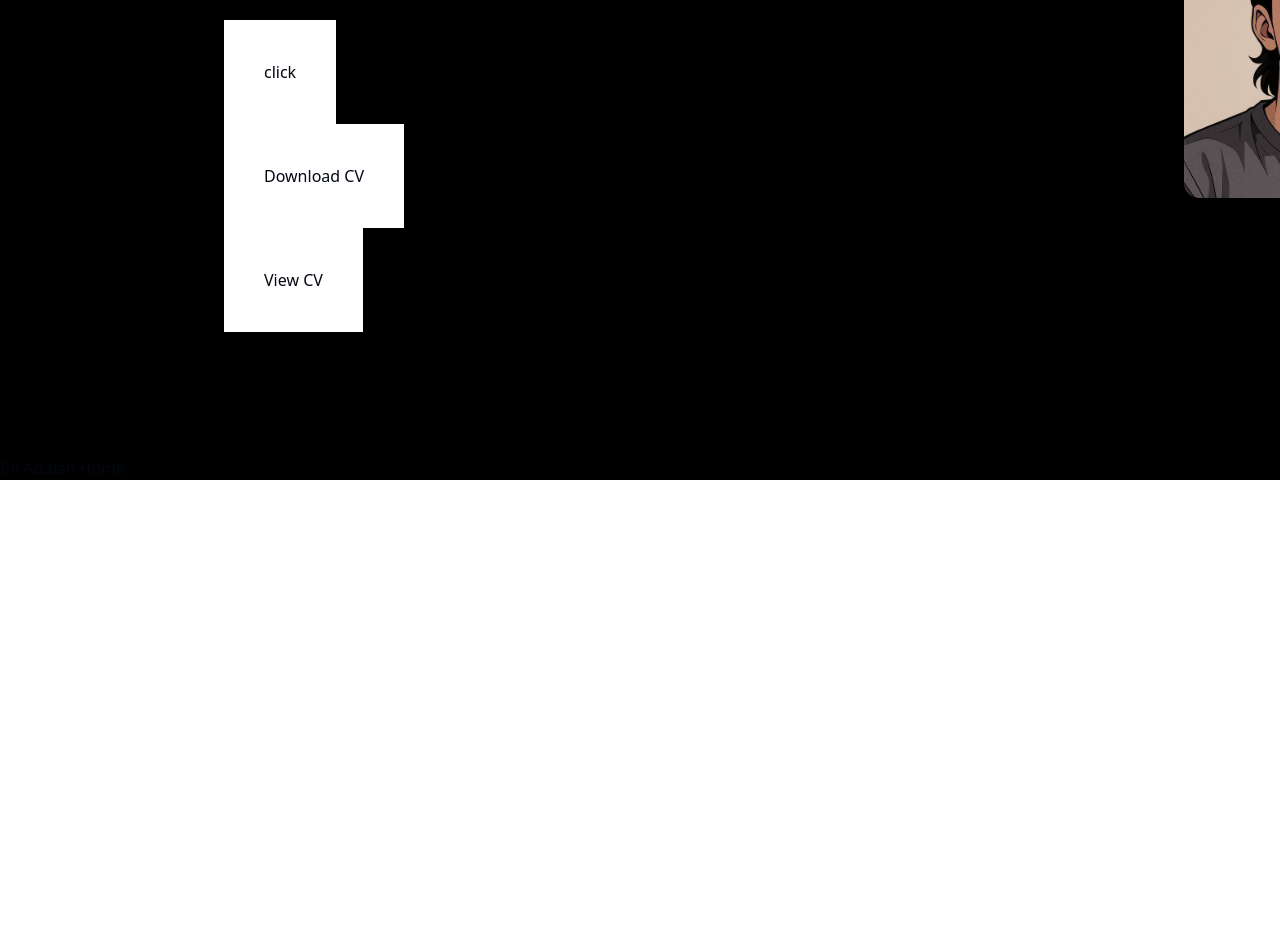
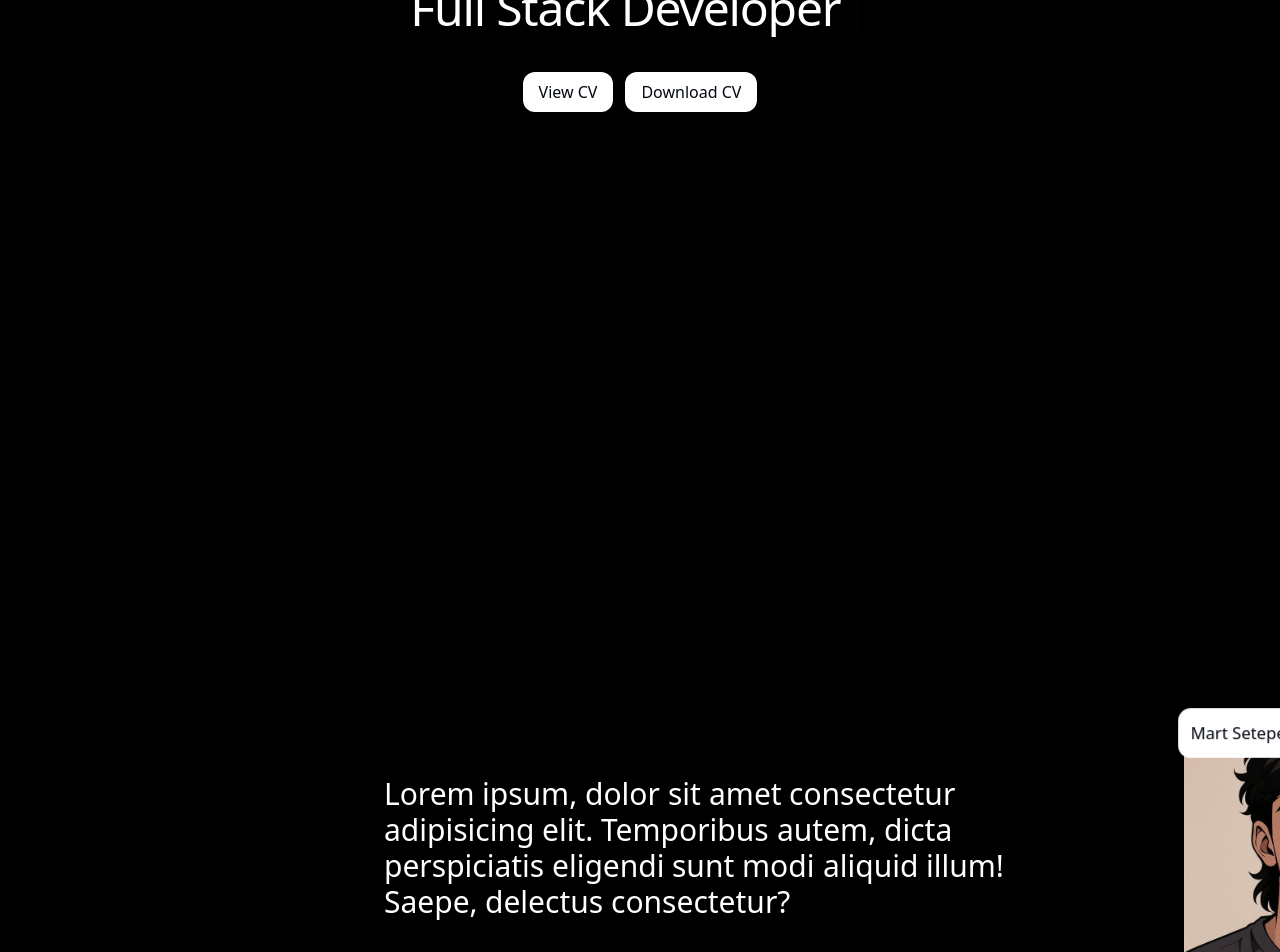
Before and after one commit to atmr03/porfolio25, a React (Vite) app: page / in a window 1280 px wide. Shown: the part 460-1412 px from the top of the page. Before the commit the page ends 940 px from the top, so only its background shows below. Built offline with nearby package versions, Linux system fonts and the light colour scheme.

Commit message:
day seven

```diff
--- a/src/App.jsx
+++ b/src/App.jsx
@@ -2,6 +2,7 @@
 import Home from "./pages/home";
 import DotGrid from "./components/DotGrid";
 import Navbar from "./pages/navbar";
+import About from "./pages/About";
 function App() {
   return (
     <div className="bg-black">
@@ -9,6 +10,7 @@
         <Navbar></Navbar>
       </div>
       <Home></Home>
+      <About></About>
       {/* <Footer></Footer> */}
     </div>
   );
--- /dev/null
+++ b/src/components/BlurText.jsx
@@ -0,0 +1,96 @@
+import { motion } from 'motion/react';
+import { useEffect, useRef, useState, useMemo } from 'react';
+
+const buildKeyframes = (from, steps) => {
+  const keys = new Set([...Object.keys(from), ...steps.flatMap(s => Object.keys(s))]);
+
+  const keyframes = {};
+  keys.forEach(k => {
+    keyframes[k] = [from[k], ...steps.map(s => s[k])];
+  });
+  return keyframes;
+};
+
+const BlurText = ({
+  text = '',
+  delay = 200,
+  className = '',
+  animateBy = 'words',
+  direction = 'top',
+  threshold = 0.1,
+  rootMargin = '0px',
+  animationFrom,
+  animationTo,
+  easing = t => t,
+  onAnimationComplete,
+  stepDuration = 0.35
+}) => {
+  const elements = animateBy === 'words' ? text.split(' ') : text.split('');
+  const [inView, setInView] = useState(false);
+  const ref = useRef(null);
+
+  useEffect(() => {
+    if (!ref.current) return;
+    const observer = new IntersectionObserver(([entry]) => {
+      if (entry.isIntersecting) {
+        setInView(true);
+        observer.unobserve(ref.current);
+      }
+    }, { threshold, rootMargin });
+    observer.observe(ref.current);
+    return () => observer.disconnect();
+    // eslint-disable-next-line react-hooks/exhaustive-deps
+  }, [threshold, rootMargin]);
+
+  const defaultFrom = useMemo(() =>
+    direction === 'top' ? { filter: 'blur(10px)', opacity: 0, y: -50 } : { filter: 'blur(10px)', opacity: 0, y: 50 }, [direction]);
+
+  const defaultTo = useMemo(() => [
+    {
+      filter: 'blur(5px)',
+      opacity: 0.5,
+      y: direction === 'top' ? 5 : -5
+    },
+    { filter: 'blur(0px)', opacity: 1, y: 0 }
+  ], [direction]);
+
+  const fromSnapshot = animationFrom ?? defaultFrom;
+  const toSnapshots = animationTo ?? defaultTo;
+
+  const stepCount = toSnapshots.length + 1;
+  const totalDuration = stepDuration * (stepCount - 1);
+  const times = Array.from(
+    { length: stepCount },
+    (_, i) => (stepCount === 1 ? 0 : i / (stepCount - 1))
+  );
+
+  return (
+    <p ref={ref} className={`blur-text ${className} flex flex-wrap`}>
+      {elements.map((segment, index) => {
+        const animateKeyframes = buildKeyframes(fromSnapshot, toSnapshots);
+
+        const spanTransition = {
+          duration: totalDuration,
+          times,
+          delay: (index * delay) / 1000
+        };
+        spanTransition.ease = easing;
+
+        return (
+          <motion.span
+            className="inline-block will-change-[transform,filter,opacity]"
+            key={index}
+            initial={fromSnapshot}
+            animate={inView ? animateKeyframes : fromSnapshot}
+            transition={spanTransition}
+            onAnimationComplete={index === elements.length - 1 ? onAnimationComplete : undefined}>
+            {segment === ' ' ? '\u00A0' : segment}
+            {animateBy === 'words' && index < elements.length - 1 && '\u00A0'}
+          </motion.span>
+        );
+      })}
+    </p>
+  );
+};
+
+export default BlurText;
--- /dev/null
+++ b/src/pages/About.jsx
@@ -0,0 +1,50 @@
+import React from "react";
+import TextType from "@/components/TextType";
+import TiltedCard from "@/components/TiltedCard";
+import profil from "@/assets/profil.jpg";
+import Button from "@/components/Button";
+import BlurText from "@/components/BlurText";
+
+const handleAnimationComplete = () => {
+  console.log("Animation completed!");
+};
+
+function About() {
+  return (
+    <>
+      <div className="flex justify-between items-center p-10 px-56 h-[51rem]">
+        <div className="flex flex-col">
+          <BlurText
+            text="Lorem ipsum, dolor sit amet consectetur adipisicing elit. Temporibus autem, dicta perspiciatis eligendi sunt modi aliquid illum! Saepe, delectus consectetur?"
+            delay={150}
+            animateBy="words"
+            direction="top"
+            onAnimationComplete={handleAnimationComplete}
+            className="text-3xl w-[60rem] px-40 mb-8 text-white"
+          />
+        </div>
+        <TiltedCard
+          imageSrc={profil}
+          altText="MART"
+          captionText="MART"
+          containerHeight="300px"
+          containerWidth="300px"
+          imageHeight="300px"
+          imageWidth="300px"
+          rotateAmplitude={12}
+          scaleOnHover={1.2}
+          showMobileWarning={false}
+          showTooltip={true}
+          displayOverlayContent={true}
+          overlayContent={
+            <p className="tilted-card-demo-text p-3 bg-white rounded-xl ">
+              Mart Setepen Sinaga
+            </p>
+          }
+        />
+      </div>
+    </>
+  );
+}
+
+export default About;
--- a/src/pages/Home.jsx
+++ b/src/pages/Home.jsx
@@ -1,62 +1,23 @@
 import React from "react";
-import { useRef } from "react";
 import Button from "@/components/Button";
-import TextPressure from "@/components/TextPressure";
-import DecryptedText from "@/components/DecryptedText";
-import GlitchText from "@/components/GlitchText";
-import VariableProximity from "@/components/VariableProximity";
 import TextType from "@/components/TextType";
-import TiltedCard from "@/components/TiltedCard";
-import profil from "@/assets/profil.jpg";
-
 function Home() {
   return (
     <>
-      <div className="flex justify-between items-center p-10 px-56 h-[51rem]">
-        <div className="flex flex-col">
-          <TextType
-            className="text-8xl w-[60rem] p-20"
-            text={[
-              "Hey 👋 i'm Mart Setepen Sinaga",
-              "I'M a Full Stack Devoloper",
-              "Happy coding!",
-            ]}
-            typingSpeed={75}
-            pauseDuration={1500}
-            showCursor={true}
-            cursorCharacter="|"
-          />
-          <div>
-            <Button btn="click" className="flex fixed h-screen"></Button>
-          </div>
-          <div>
-            <Button btn="Download CV"></Button>
-          </div>
-          <div>
-            <Button btn="View CV"></Button>
-          </div>
+      <div className="flex flex-col gap-10 justify-center text-center items-center p-10 px-56 h-[51rem]">
+        <TextType
+          className="text-5xl"
+          text={["Hi, 👋 i'm Mart", "Full Stack Developer"]}
+          typingSpeed={75}
+          pauseDuration={1500}
+          showCursor={true}
+          cursorCharacter="|"
+        ></TextType>
+        <div className="gap-3 flex">
+          <span className="bg-white px-4 py-2 rounded-xl">View CV </span>
+          <span className="bg-white px-4 py-2 rounded-xl">Download CV</span>
         </div>
-        <TiltedCard
-          imageSrc={profil}
-          altText="MART"
-          captionText="MART"
-          containerHeight="300px"
-          containerWidth="300px"
-          imageHeight="300px"
-          imageWidth="300px"
-          rotateAmplitude={12}
-          scaleOnHover={1.2}
-          showMobileWarning={false}
-          showTooltip={true}
-          displayOverlayContent={true}
-          overlayContent={
-            <p className="tilted-card-demo-text p-3 bg-white rounded-xl ">
-              Mart Setepen Sinaga
-            </p>
-          }
-        />
       </div>
-      <h1>Ini Adalah Home</h1>
     </>
   );
 }
```
